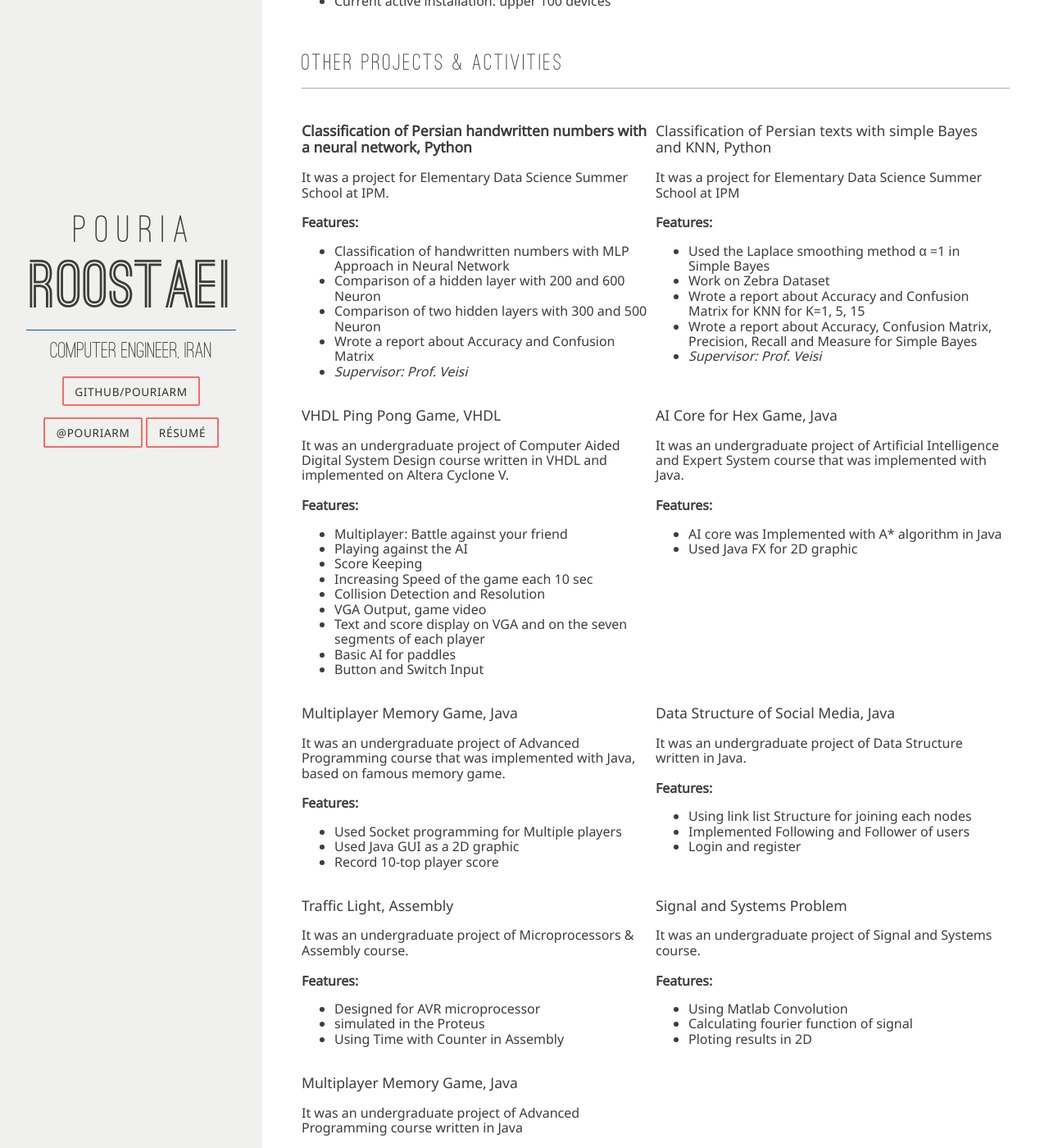
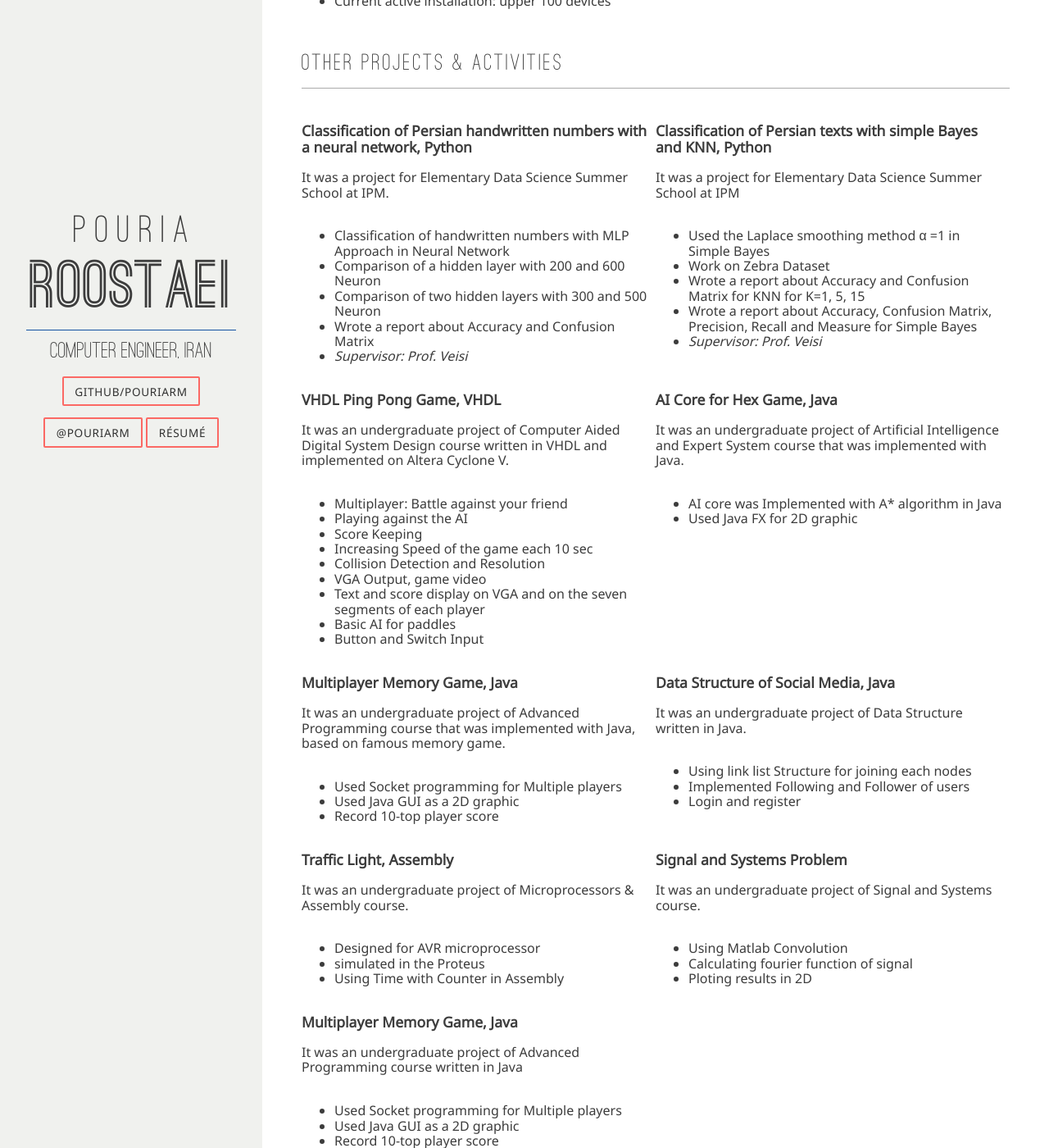
Before and after one commit to PouriaRm/PouriaRm.github.io, a Jekyll site: the page built from index.html, in a window 1280 px wide and 1400 px high, scrolled down 3033 px. Shown: the whole window at 82% size. Built offline with Jekyll 4.4.1, drawn with Linux system fonts in a browser that asks for light colours; nearby versions of some CDN libraries.

Commit message:
Update Projects

```diff
--- a/_data/otherprojects.yml
+++ b/_data/otherprojects.yml
@@ -3,7 +3,6 @@
   about: |
     It was a project for Elementary Data Science Summer School at IPM.
     <br><br>
-    <b> Features:</b>
     <ul>
     <li>Classification of handwritten numbers with MLP Approach in Neural Network</li>
     <li>Comparison of a hidden layer with 200 and 600 Neuron</li>
@@ -12,10 +11,10 @@
     <li><i>Supervisor: Prof. Veisi</i></li>
     </ul>
 
-- name: Classification of Persian texts with simple Bayes and KNN, Python
+- name: <b>Classification of Persian texts with simple Bayes and KNN, Python</b>
   about: |
     It was a project for Elementary Data Science Summer School at IPM<br/><br/>
-    <b> Features:</b>
+
     <ul>
     <li>Used the Laplace smoothing method α =1 in Simple Bayes</li>
     <li>Work on Zebra Dataset</li>
@@ -23,11 +22,10 @@
     <li>Wrote a report about Accuracy, Confusion Matrix, Precision, Recall and Measure for Simple Bayes</li>
     <li><i>Supervisor: Prof. Veisi</i></li>
     </ul>
-- name: VHDL Ping Pong Game, VHDL
+- name: <b>VHDL Ping Pong Game, VHDL</b>
   about: |
     It was an undergraduate project of Computer Aided Digital System Design course written in VHDL and implemented on Altera Cyclone V.
     <br><br>
-    <b> Features:</b>
     <ul>
     <li>Multiplayer: Battle against your friend</li>
     <li>Playing against the AI</li>
@@ -39,61 +37,55 @@
     <li>Basic AI for paddles</li>
     <li>Button and Switch Input</li>
     </ul>
-- name:  AI Core for Hex Game, Java
+- name:  <b>AI Core for Hex Game, Java</b>
   about: |
     It was an undergraduate project of Artificial Intelligence and Expert System course that was implemented with Java. <br>
     <br>
-    <b> Features:</b>
     <ul>
     <li>AI core was Implemented with A* algorithm in Java</li>
     <li>Used Java FX for 2D graphic</li>
     </ul>
-- name:  Multiplayer Memory Game, Java
+- name:  <b>Multiplayer Memory Game, Java</b>
   about: |
     It was an undergraduate project of Advanced Programming course that was implemented with Java, based on famous memory game.
     <br><br>
-    <b> Features:</b>
     <ul>
     <li>Used Socket programming for Multiple players</li>
     <li>Used Java GUI as a 2D graphic</li>
     <li>Record 10-top player score</li>
     </ul>
-- name:   Data Structure of Social Media, Java
+- name:   <b>Data Structure of Social Media, Java</b>
   about: |
     It was an undergraduate project of Data Structure written in Java.
     <br/><br/>
-    <b> Features:</b>
     <ul>
     <li>Using link list Structure for joining each nodes</li>
     <li>Implemented Following and Follower of users</li>
     <li>Login and register</li>
     </ul>
 
-- name: Traffic Light, Assembly
+- name: <b>Traffic Light, Assembly</b>
   about: |
    It was an undergraduate project of Microprocessors & Assembly course.
    <br/><br/>
-   <b> Features:</b>
    <ul>
    <li>Designed for AVR microprocessor </li>
    <li>simulated in the Proteus</li>
    <li>Using Time with Counter in Assembly</li>
    </ul>
-- name: Signal and Systems Problem
+- name: <b>Signal and Systems Problem</b>
   about: |
     It was an undergraduate project of Signal and Systems course.
     <br><br>
-    <b> Features:</b>
     <ul>
     <li>Using Matlab Convolution</li>
     <li>Calculating fourier function of signal</li>
     <li>Ploting results in 2D</li>
     </ul>
-- name: Multiplayer Memory Game, Java
+- name: <b>Multiplayer Memory Game, Java</b>
   about: |
     It was an undergraduate project of Advanced Programming course written in Java
     <br><br>
-    <b> Features:</b>
     <ul>
     <li>Used Socket programming for Multiple players</li>
     <li>Used Java GUI as a 2D graphic</li>
```
